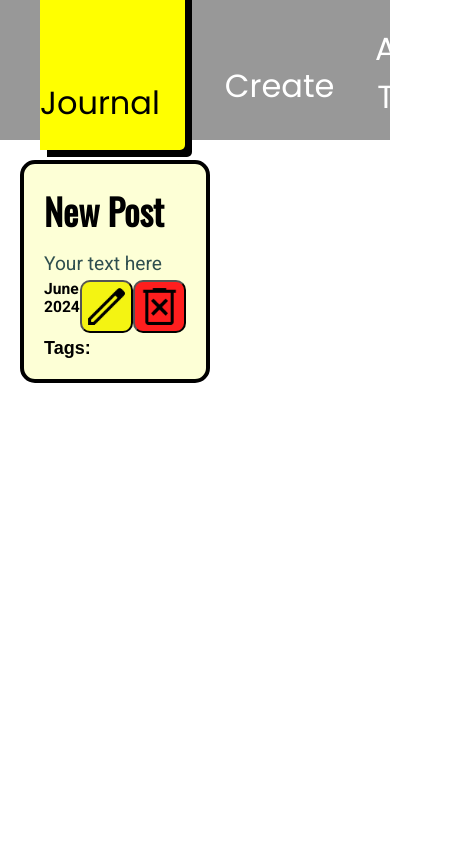
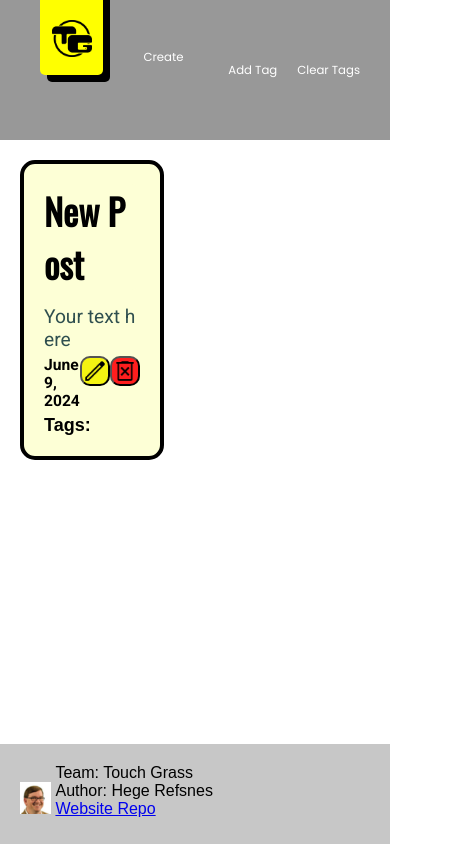
Before and after one commit to cse110-sp24-group34/cse110-sp24-group34, a website: page public/index.html in a window 390 px wide. Both pictures are taken after a click on the button "Create". Shown: the whole page, 460 px wide, since content can reach past the window. Drawn offline with nearby package versions, Linux system fonts and the light colour scheme; no server answers; a web font is replaced by a local one.

Commit message:
adding responsive functionality
made the site more mobile friendly and fixed some bugs

```diff
--- a/public/index.html
+++ b/public/index.html
@@ -25,7 +25,7 @@
         <!-- Navigation menu -->
         <nav>
             <ul id="AllPosts">
-                <li> <a href=""><img src=icons/tgIcon.png width="50px"> Dev Journal</a> </li>
+                <li><a href=""><img src=icons/tgIcon.png width="40vmin"><span id="devJournal">Dev Journal</span></a></li>
                 <li> <button id="create-post">Create</button> </li>
             </ul>
         </nav>
@@ -41,4 +41,15 @@
         <!-- Placeholder for dynamically added posts -->
     </main>
 </body>
+
+<footer>
+    <span>
+        <img src="powell.ico" alt="Our Benevolent Professor, Professor Powell", id="footImg"></img>
+    </span>
+    <span>
+        <p>Team: Touch Grass</p>
+        <p>Author: Hege Refsnes</p>
+        <p><a href="https://github.com/cse110-sp24-group34/cse110-sp24-group34">Website Repo</a></p>
+    </span>
+</footer>
 </html>
--- a/public/scripts.mjs
+++ b/public/scripts.mjs
@@ -47,10 +47,25 @@ document.addEventListener('DOMContentLoaded', async function() {
     Checks if the window has been resized. If so, remake the tag selector!
     addTagsToDocument updates the tag selectors on top
     */
+   // Make only show logo at top
+//    var devJournal = document.getElementById('devJournal');
+//    if (window.innerWidth <= 1000) {
+//        devJournal.innerText = '';
+//    } else {
+//        devJournal.innerText = 'Dev Journal';
+//    }
+
     window.addEventListener('resize', () => {
         getTagsFromDatabase().then(tags => {
             addTagsToDocument(tags);
         });
+        // Make only show logo at top
+        // var devJournal = document.getElementById('devJournal');
+        // if (window.innerWidth <= 1000) {
+        //     devJournal.innerText = '';
+        // } else {
+        //     devJournal.innerText = 'Dev Journal';
+        // }
     });
 
 });
@@ -284,8 +299,7 @@ function createPost() {
                 overflow: clip;
                 filter: drop-shadow(4px 4px black);
                 background-color: darkolivegreen;
-                padding: 15px;
-                padding-right: 15px;
+                padding: 7px;
                 cursor: pointer;
                 display: none;
                 /*
@@ -306,7 +320,6 @@ function createPost() {
                 text-transform: none;
                 width: auto;
                 height: auto;
-                padding-top: 15px;
                 text-align: center;
                 border-radius: 25px;
         "
@@ -512,7 +525,7 @@ function addTagsToDocument(tags) {
    /*
    Switch statements do not work for some reason???
    */
-    windowNum = Math.ceil((window.innerWidth - 1500) / 420) + Math.floor((window.innerWidth/2400));
+    windowNum = Math.ceil((window.innerWidth - 1100) / 200) + Math.floor((window.innerWidth/2400));
 
 
 
@@ -526,7 +539,7 @@ function addTagsToDocument(tags) {
     // create a <tag-element> element for each one, and populate
     // each <tag-element> with that tag data using element.data
     // Append each element to <main>
-    tags.forEach((tag,index) => {
+    tags.forEach((tag, index) => {
         // Create <tag-element> element
         const tagEl = document.createElement('tag-element');
 
@@ -671,7 +684,7 @@ function updatePostTags() {
 
             // Add a default option
             const defaultOption = document.createElement('option');
-            defaultOption.text = 'Tag';
+            defaultOption.text = 'Select a tag';
             defaultOption.selected = true;
             select.prepend(defaultOption);
         });
@@ -759,3 +772,10 @@ async function resetTagsToDatabase() {
         }
     });
 }
+
+/*document.addEventListener('keydown', event => {
+    if (event.key === 'Enter') {
+      document.execCommand('insertLineBreak');
+      event.preventDefault();
+    }
+});*/
--- a/public/styles.css
+++ b/public/styles.css
@@ -13,6 +13,17 @@
     gap: 0px; /* Consistent spacing between buttons */
 }
 
+/* Make "dev journal" text disappear when window narrow */
+#devJournal {
+    display: inline;
+    font-family: "impact";
+    padding-left: 10px;
+}
+@media (max-width: 13000px) {
+    #devJournal {
+        display: none;
+    }
+}
 
 #clear-tags {
   border: none;
@@ -23,7 +34,7 @@
   color: white;
   cursor: pointer;
   font-family: 'Poppins',"Gill Sans", sans-serif;
-  font-size: 200%;
+  font-size: 3vmin;
   outline: none;
   padding: 10px;
   position: relative;
@@ -56,9 +67,9 @@ a[href=""] {
     filter: drop-shadow(7px 7px black);
     background-color: yellow;
 
-    padding: 25px;
-    padding-top: 100px;
-    padding-bottom: 25px;
+    padding: 3vmin;
+    padding-top: 20vmin;
+    padding-bottom: 2vmin;
   }
 
 a[href=""]:hover {
@@ -76,7 +87,7 @@ a[href=""]:hover {
 
     cursor: pointer;
     font-family: 'Poppins',"Gill Sans", sans-serif;
-    font-size: 200%;
+    font-size: 3vmin;
 
     border-width: 0;
     box-sizing: border-box;
@@ -101,6 +112,12 @@ a[href=""]:hover {
 body, html {
     width: 100%;
     height: 100%;
+}
+
+body {
+    /* min-width: 2000px; */
+    display: grid;
+    grid-template-rows: auto 1fr auto;
 }
 
 header {
@@ -197,7 +214,7 @@ tag-element {
     box-sizing: border-box;
     cursor: pointer;
     font-family: 'Poppins',"Gill Sans", sans-serif;
-    font-size: 200%;
+    font-size: 3vmin;
 }
 #create-post:hover {
     text-decoration: underline;
@@ -281,8 +298,10 @@ main {
 
 .leftButton{
     flex-shrink: 0;
-    width:4em;
-    height:4em;
+    width:4vmin;
+    min-width: 30px;
+    height:4vmin;
+    min-height: 30px;
     border-radius: 10px;
     flex: none;
     background-color: rgb(244, 244, 18);
@@ -301,8 +320,10 @@ main {
 
 .rightButton{
     /* filter: drop-shadow(7px 7px black); */
-    width: 4em;
-    height: 4em;
+    width:4vmin;
+    min-width: 30px;
+    height:4vmin;
+    min-height: 30px;
     border-radius: 10px;
     flex: none;
 
@@ -387,8 +408,6 @@ main {
 
 .content div {
     color: darkslategray;
-    font-size: 80%;
-    font-weight: lighter;
     font-family: 'Roboto';
     word-wrap: break-word;
 }
@@ -436,3 +455,13 @@ main {
     flex-direction: column;
     width:100%;
 }
+
+footer {
+    min-height: 100px;
+    background: #C7C7C7;
+    padding: 20px;
+}
+
+span {
+    display:inline-block;
+}
--- a/server.mjs
+++ b/server.mjs
@@ -54,7 +54,7 @@ app.post("/all", async(req, res) => {
     res.json(rows);
 });
 
-//POST request to get tags special row
+//POST request to get all tags
 app.post("/tags", async(req, res) => {
     let rows = await getTags();
     // console.log('got tags', rows)
```
Also changed, not shown: public/ChromeLogo.png (added), 1 other file.
